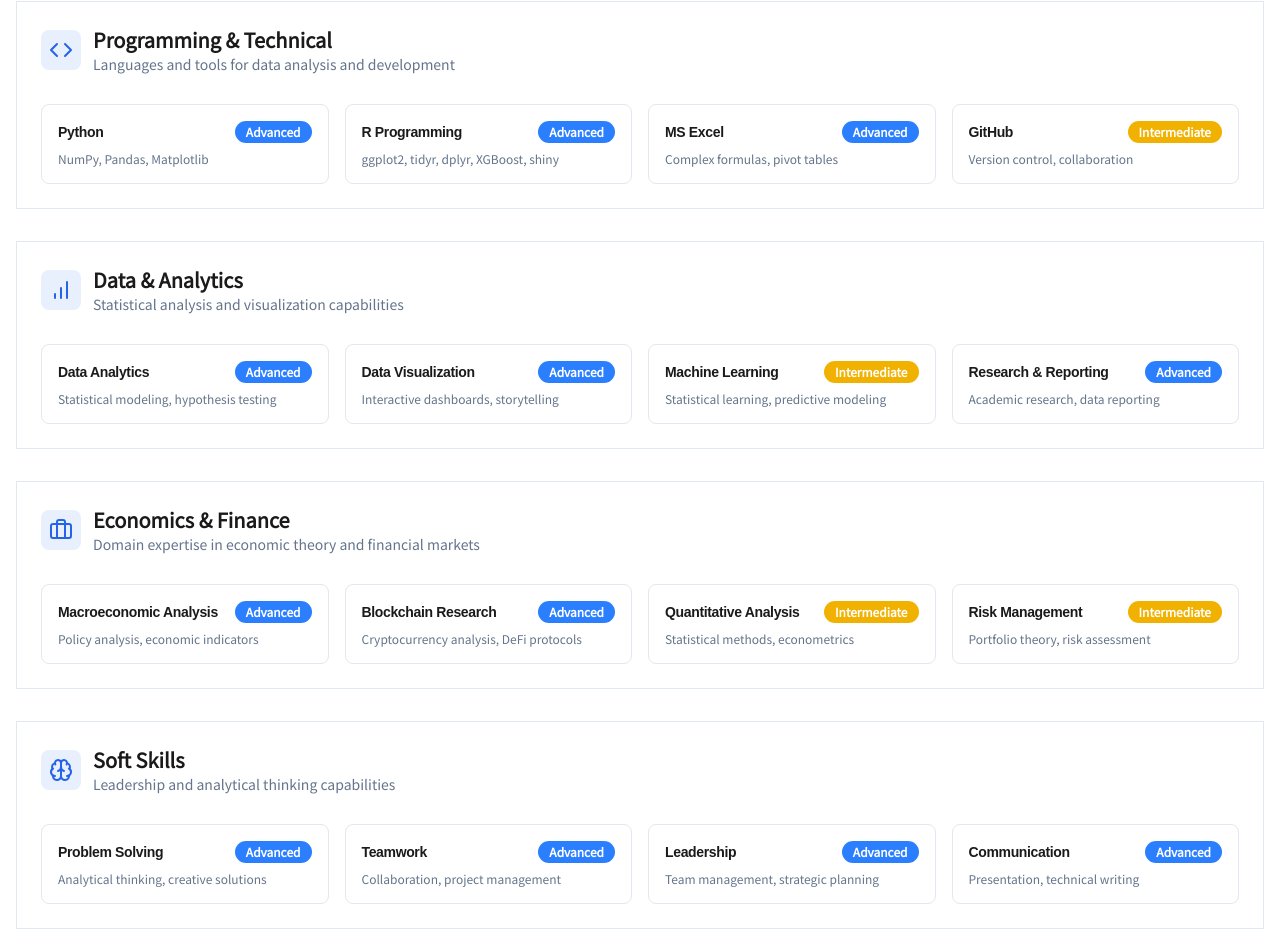
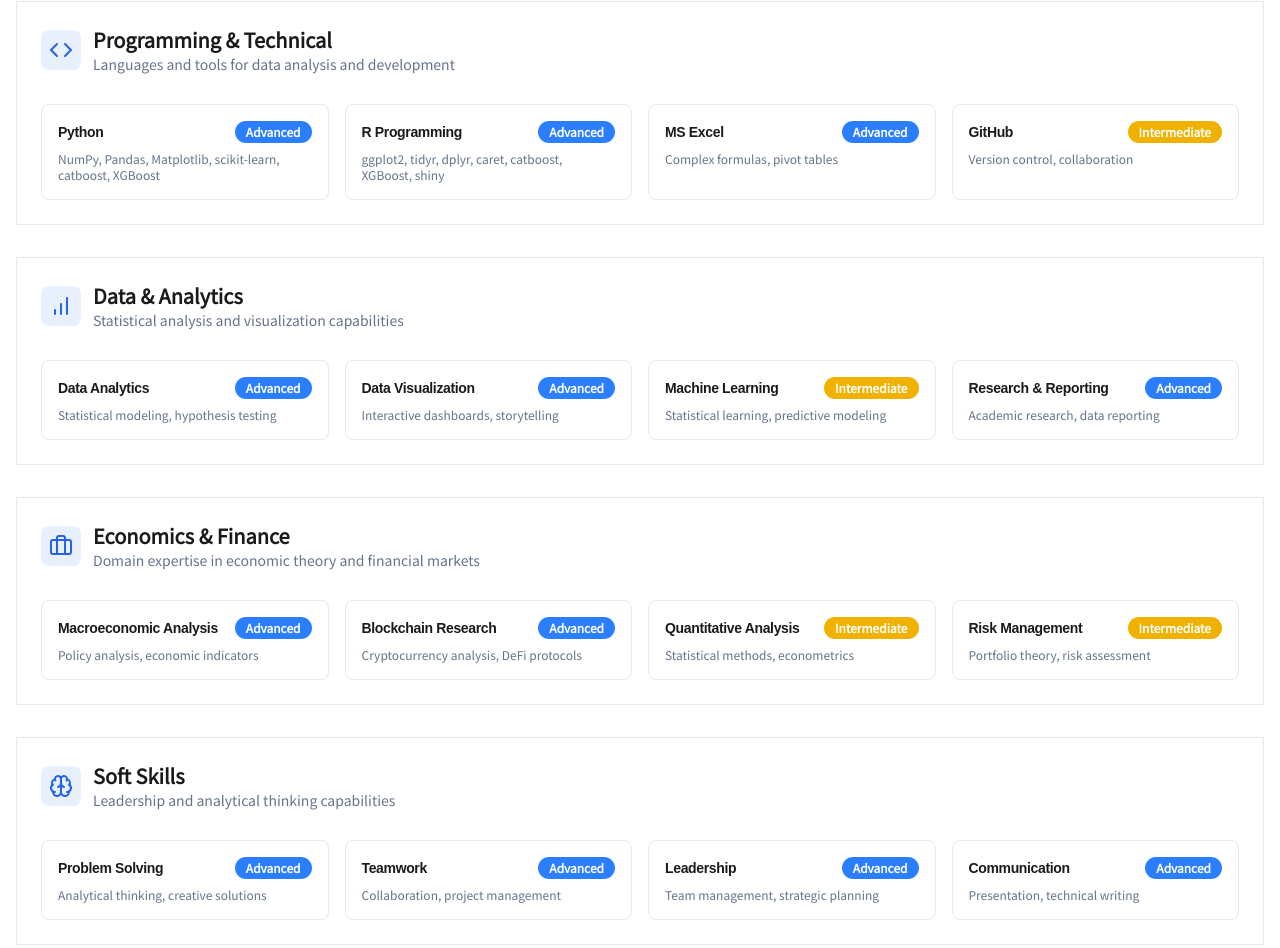
Before and after one commit to gokturkcolak/gokturkcolak.github.io, a Next.js app: page / in a window 1280 px wide. Shown: the part 6843-7791 px from the top of the page. Built offline with nearby package versions, Linux system fonts and the light colour scheme.

Commit message:
Update SkillsSection.tsx

```diff
--- a/src/components/sections/SkillsSection.tsx
+++ b/src/components/sections/SkillsSection.tsx
@@ -11,8 +11,8 @@ const skillCategories = [
     icon: Code,
     description: "Languages and tools for data analysis and development",
     skills: [
-      { name: "Python", level: "Advanced", details: "NumPy, Pandas, Matplotlib" },
-      { name: "R Programming", level: "Advanced", details: "ggplot2, tidyr, dplyr, XGBoost, shiny" },
+      { name: "Python", level: "Advanced", details: "NumPy, Pandas, Matplotlib, scikit-learn, catboost, XGBoost" },
+      { name: "R Programming", level: "Advanced", details: "ggplot2, tidyr, dplyr, caret, catboost, XGBoost, shiny" },
       { name: "MS Excel", level: "Advanced", details: "Complex formulas, pivot tables" },
       { name: "GitHub", level: "Intermediate", details: "Version control, collaboration" }
     ]
```
